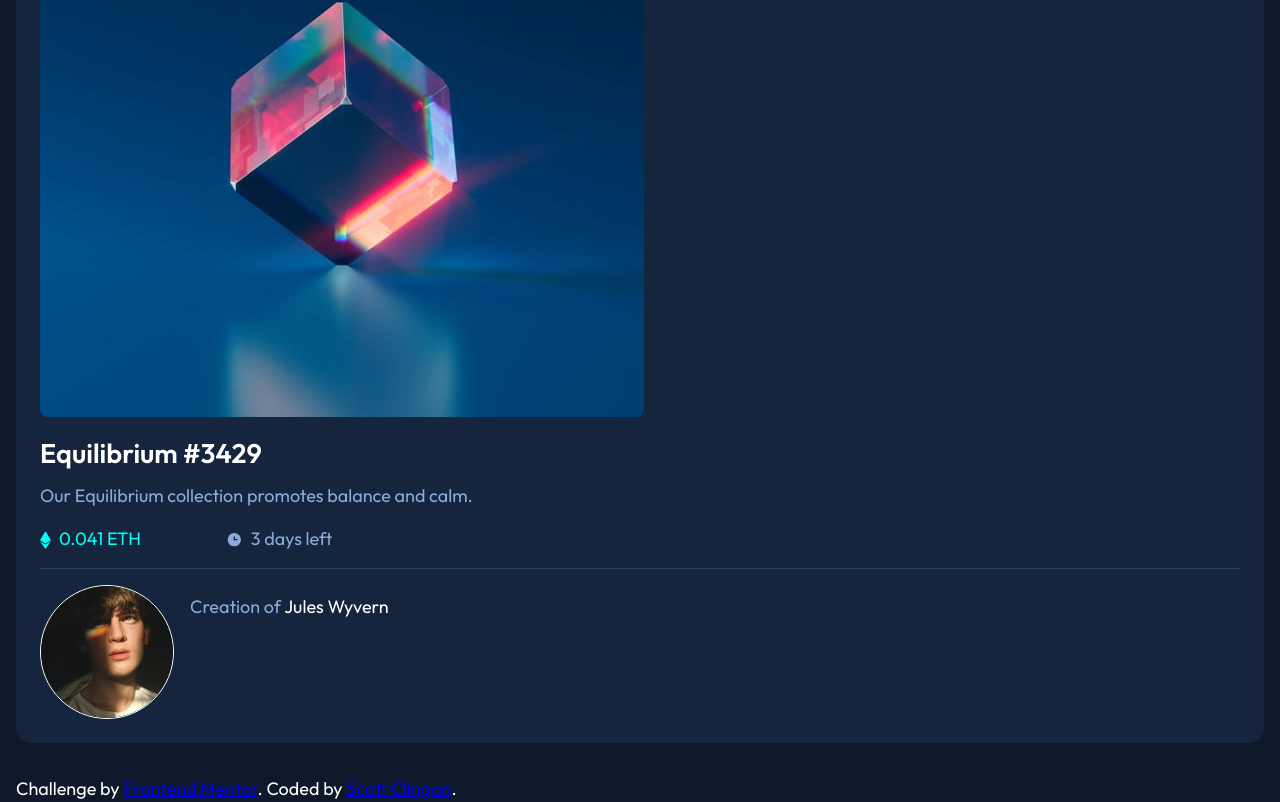
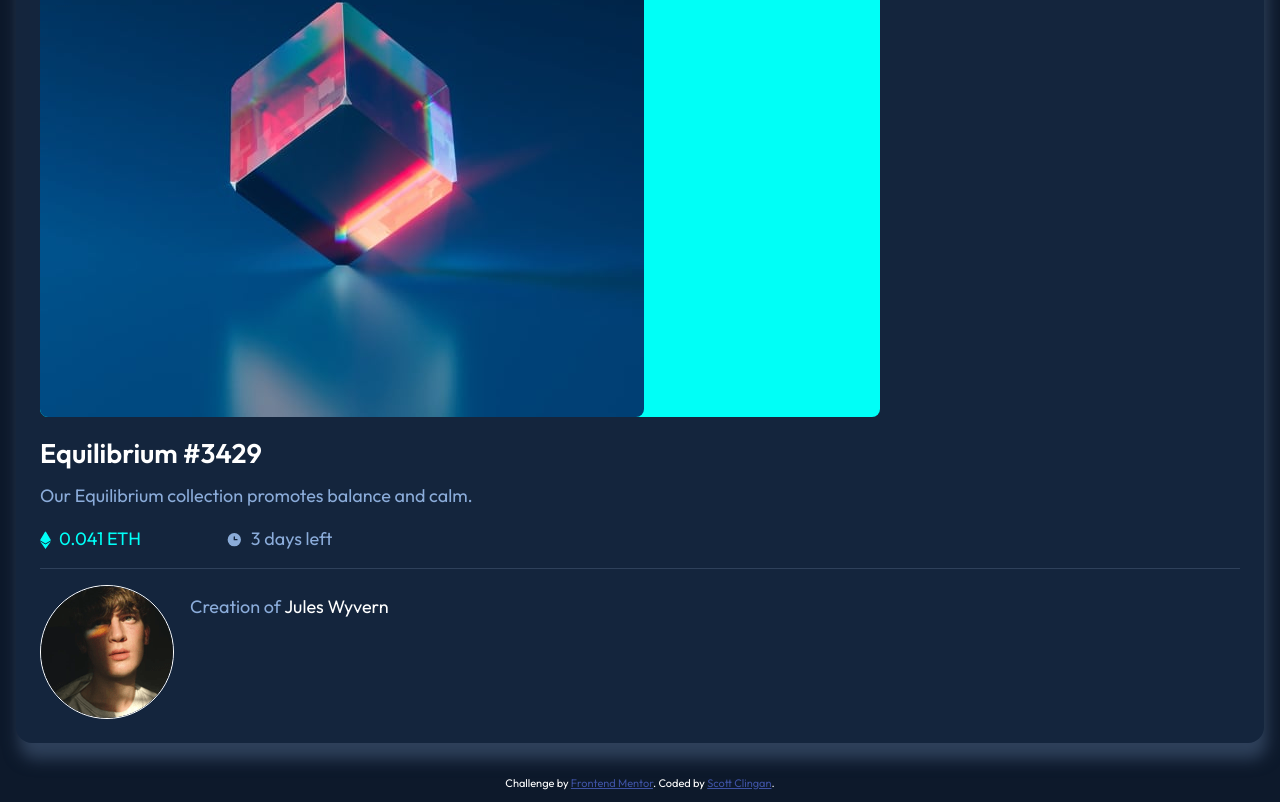
Before and after one commit to sclingan/NFT-Preview-Card, a React (Create React App) app: page / in a window 1280 px wide. Shown: the part 243-1045 px from the top of the page. Built offline with nearby package versions, Linux system fonts and the light colour scheme.

Commit message:
adding active states

```diff
--- a/public/index.html
+++ b/public/index.html
@@ -13,7 +13,9 @@
     <div id="root"></div>
     <section class="section_card">
       <!-- add a better alt description -->
+      <div class="div__image_overlay">
       <img src="./images/image-equilibrium.jpg" alt="equilibrium logo">
+      </div>
       <h1>Equilibrium #3429</h1>
       <p class="p__description">Our Equilibrium collection promotes balance and calm.</p>
       <div class="div__product_stats">
--- a/src/index.css
+++ b/src/index.css
@@ -46,8 +46,6 @@ p, h1, h2, h3, h4, h5, h6 {
 /* SASS Variables */
 /* Fonts */
 /* TODO:
-    don't forget to add shadow to card
-    fix attribution styles
     fix icons for value and days, flex is stretching them
 */
 body {
@@ -65,14 +63,38 @@ main {
   background-color: hsl(216deg, 50%, 16%);
   border-radius: 1rem;
   padding: 1.5rem;
+  box-shadow: 0.2rem 1rem 1rem hsl(215deg, 32%, 27%);
+}
+
+.div__image_overlay {
+  background-color: hsl(178deg, 100%, 50%);
+  border-radius: 0.5rem;
+  max-width: 70%;
+}
+
+.div__image_overlay:hover {
+  background-image: url("../public/images/icon-view.svg");
+  background-repeat: no-repeat;
+  background-position: center;
+  background-size: 20%;
 }
 
 img {
   border-radius: 0.5rem;
 }
 
+img:hover {
+  cursor: pointer;
+  opacity: 0.5;
+}
+
 h1 {
   margin-top: 1rem;
+}
+
+h1:hover {
+  color: hsl(178deg, 100%, 50%);
+  cursor: pointer;
 }
 
 .p__description {
@@ -82,7 +104,7 @@ h1 {
 
 .div__product_stats {
   display: flex;
-  gap: 5.3rem; /* fix this */
+  gap: 5.3rem;
   margin-block: 1rem;
 }
 
@@ -135,10 +157,24 @@ h1 {
   padding-left: 1rem;
 }
 
+.p__creator:hover {
+  color: hsl(178deg, 100%, 50%);
+  cursor: pointer;
+}
+
 .span__color {
   color: hsl(215deg, 51%, 70%);
 }
 
 footer {
   margin-top: 2rem;
+}
+
+.attribution {
+  font-size: 11px;
+  text-align: center;
+}
+
+.attribution a {
+  color: hsl(228deg, 45%, 44%);
 }/*# sourceMappingURL=index.css.map */
--- a/src/index.scss
+++ b/src/index.scss
@@ -61,8 +61,6 @@
 
 
   /* TODO:
-      don't forget to add shadow to card
-      fix attribution styles
       fix icons for value and days, flex is stretching them
   */
   body {
@@ -80,14 +78,38 @@
     background-color: $card_bg_dark_blue;
     border-radius: 1rem;
     padding: 1.5rem;
+    box-shadow: .2rem 1rem 1rem $line_dark_blue;
+  }
+
+  .div__image_overlay {
+    background-color: $cyan;
+    border-radius: .5rem;
+    max-width: 70%;
+  }
+
+  .div__image_overlay:hover {
+    background-image: url('../public/images/icon-view.svg');
+    background-repeat: no-repeat;
+    background-position: center;
+    background-size: 20%;
   }
 
   img {
     border-radius: .5rem;
   }
 
+  img:hover {
+    cursor: pointer;
+    opacity: 0.5;
+  }
+
   h1 {
     margin-top: 1rem;
+  }
+
+  h1:hover {
+    color: $cyan;
+    cursor: pointer;
   }
 
   .p__description {
@@ -97,7 +119,7 @@
 
   .div__product_stats {
     display: flex;
-    gap: 5.3rem;  /* fix this */
+    gap: 5.3rem;
     margin-block: 1rem;
   }
 
@@ -150,6 +172,11 @@
     padding-left: 1rem;
   }
 
+  .p__creator:hover {
+    color: $cyan;
+    cursor: pointer;
+  }
+
   .span__color {
     color: $soft_blue;
   }
@@ -157,3 +184,13 @@
   footer {
     margin-top: 2rem;
   }
+
+
+  .attribution {
+    font-size: 11px;
+    text-align: center;
+  }
+
+  .attribution a {
+    color: hsl(228, 45%, 44%);
+  }
```
Also changed, not shown: 1 other file (tests, documents, lock files or other folders).
